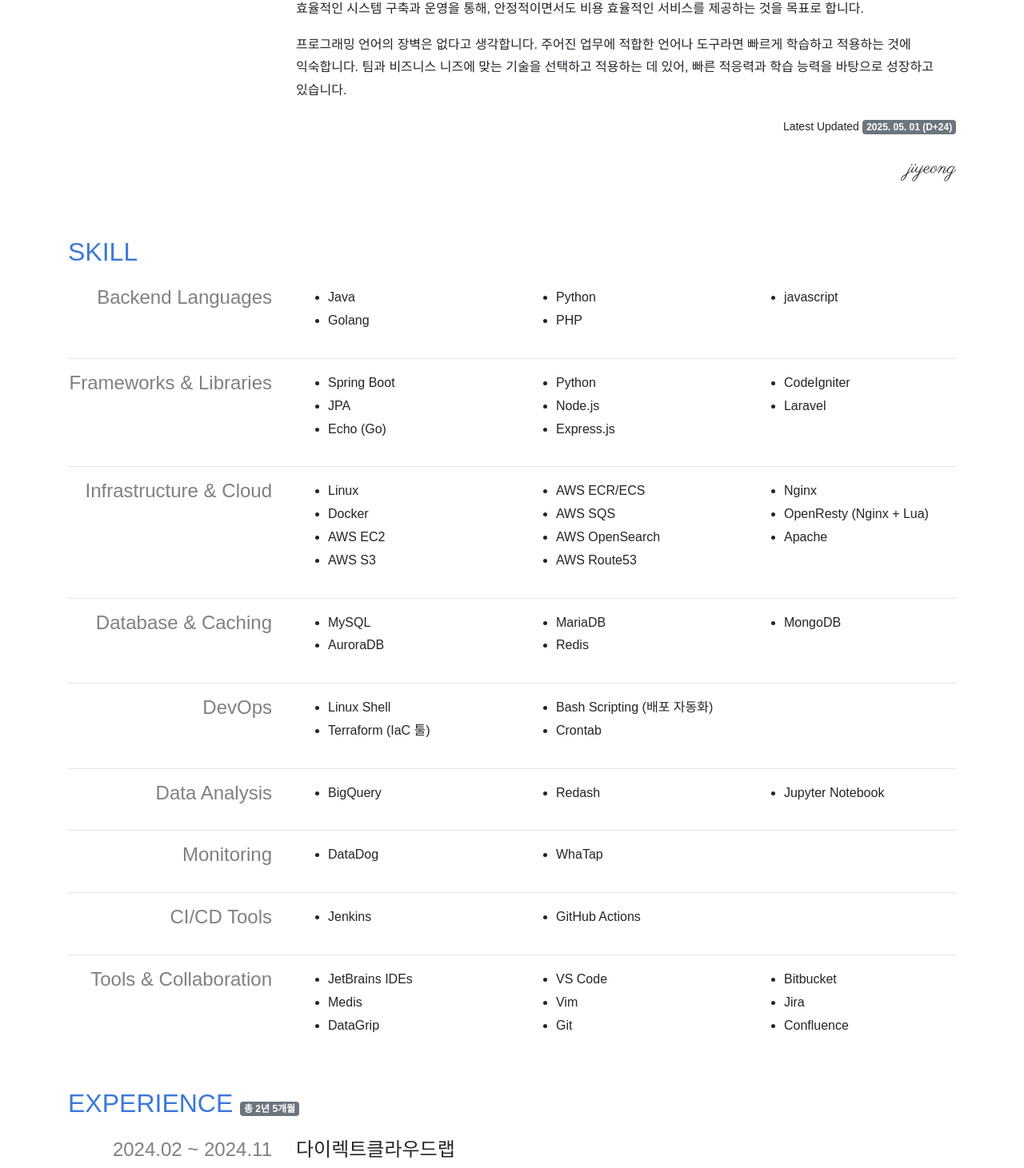
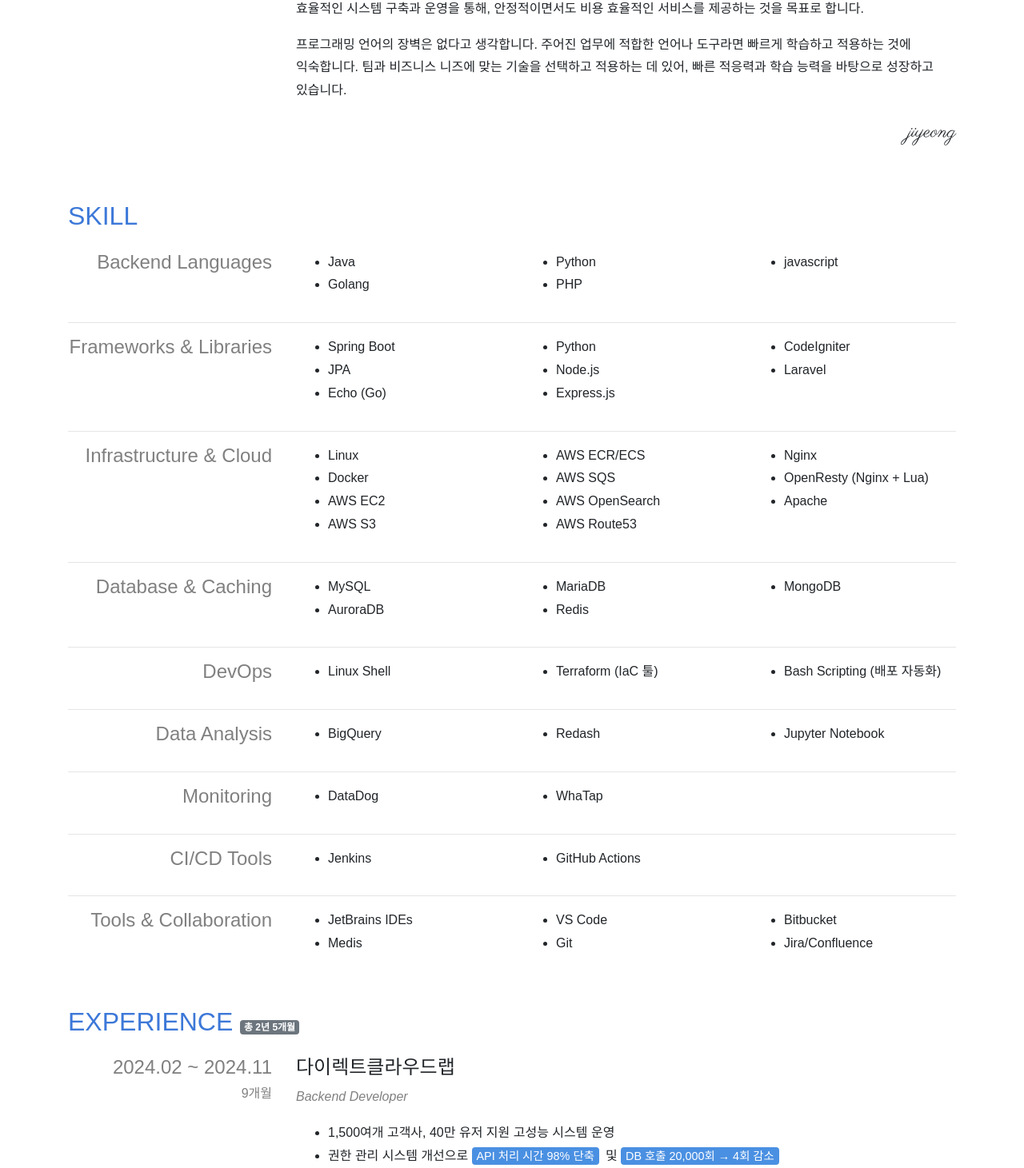
Before and after one commit to jiyeongdev/resume, a Next.js app: page / in a window 1280 px wide. Shown: the part 552-2013 px from the top of the page at 80% size. Built offline with nearby package versions, Linux system fonts and the light colour scheme; a web font is replaced by a local one.

Commit message:
remove: skill toolsCollaboration

```diff
--- a/component/introduce/index.tsx
+++ b/component/introduce/index.tsx
@@ -1,8 +1,8 @@
-import { Row, Col, Badge } from 'reactstrap';
+import { Row, Col } from 'reactstrap';
 import { PropsWithChildren } from 'react';
-import { DateTime } from 'luxon';
+// import { DateTime } from 'luxon';
 import { Style } from '../common/Style';
-import Util from '../common/Util';
+// import Util from '../common/Util';
 import { IIntroduce } from './IIntroduce';
 import { PreProcessingComponent } from '../common/PreProcessingComponent';
 
@@ -18,13 +18,13 @@ export const Introduce = {
 };
 
 function Component({ payload }: PropsWithChildren<{ payload: Payload }>) {
-  const latestUpdated = DateTime.fromFormat(
-    payload.latestUpdated,
-    Util.LUXON_DATE_FORMAT.YYYY_LL_DD,
-  );
-  const latestUpdatedByNow = Math.floor(
-    DateTime.local().diff(latestUpdated).milliseconds / 1000 / 60 / 60 / 24,
-  );
+  // const latestUpdated = DateTime.fromFormat(
+  //   payload.latestUpdated,
+  //   Util.LUXON_DATE_FORMAT.YYYY_LL_DD,
+  // );
+  // const latestUpdatedByNow = Math.floor(
+  //   DateTime.local().diff(latestUpdated).milliseconds / 1000 / 60 / 60 / 24,
+  // );
 
   return (
     <div className="mt-5">
@@ -36,14 +36,14 @@ function Component({ payload }: PropsWithChildren<{ payload: Payload }>) {
           {payload.contents.map((content, index) => (
             <p key={index.toString()}>{content}</p>
           ))}
-          <p className="text-right">
+          {/* <p className="text-right">
             <small>Latest Updated</small>{' '}
             <Badge color="secondary">
               {`${latestUpdated.toFormat(
                 Util.LUXON_DATE_FORMAT.YYYY_DOT_LL_DOT_DD,
               )} (D+${latestUpdatedByNow})`}
             </Badge>
-          </p>
+          </p> */}
           <p className="text-right" style={Style.sign}>
             {payload.sign}
           </p>
--- a/payload/skill.ts
+++ b/payload/skill.ts
@@ -177,13 +177,7 @@ const toolsCollaboration: ISkill.Skill = {
       title: 'Medis',
     },
     {
-      title: 'DataGrip',
-    },
-    {
       title: 'VS Code',
-    },
-    {
-      title: 'Vim',
     },
     {
       title: 'Git',
@@ -192,10 +186,7 @@ const toolsCollaboration: ISkill.Skill = {
       title: 'Bitbucket',
     },
     {
-      title: 'Jira',
-    },
-    {
-      title: 'Confluence',
+      title: 'Jira/Confluence',
     },
   ],
 };
@@ -206,7 +197,6 @@ const devOps: ISkill.Skill = {
     { title: 'Linux Shell' },
     { title: 'Terraform (IaC 툴)' },
     { title: 'Bash Scripting (배포 자동화)' },
-    { title: 'Crontab' },
   ],
 };
 
```
Also changed, not shown: 2 other files (tests, documents, lock files or other folders).
